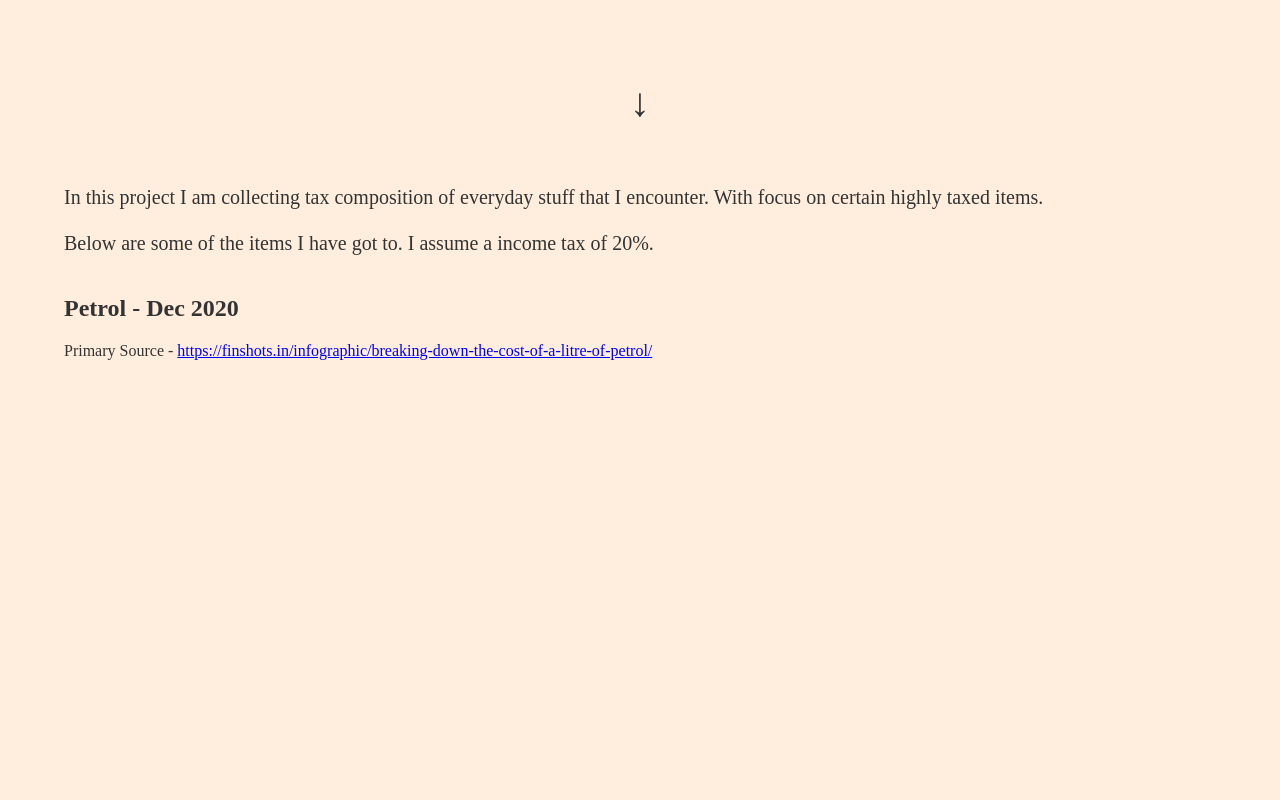
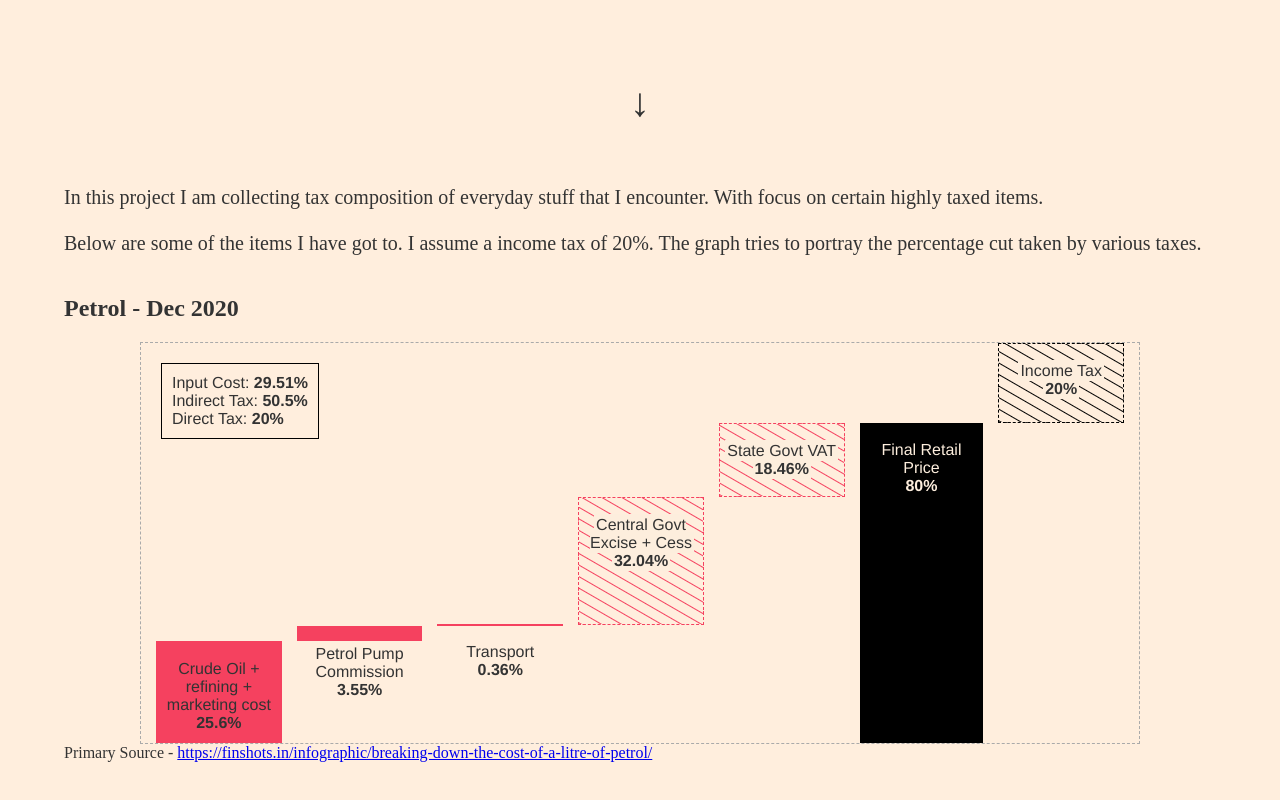
Before and after one commit to subu28/taxes, a plain HTML site: page index.html in a window 1280 px wide. Shown: the part 654-1454 px from the top of the page. Before the commit the page ends 1054 px from the top, so only its background shows below. Drawn offline with Linux system fonts and the light colour scheme.

Commit message:
add charts and petrol data

```diff
--- /dev/null
+++ b/chart.css
@@ -0,0 +1,63 @@
+chartdata {
+  display: none;
+}
+chart {
+  display: flex;
+  height: 402px;
+  width: 1000px;
+  border: 1px dashed #aaa;
+  margin: auto;
+  padding-left: 15px;
+  align-items: flex-end;
+  font-family: "Helvetica Neue", "HelveticaNeue-Light", "Helvetica Neue Light", "Roboto", "Roboto Light", sans-serif;
+  position: relative;
+}
+
+chart>.bars {
+  flex-basis: 0;
+  flex-grow: 1;
+  margin-right: 15px;
+  text-align: center;
+  padding: 0 5px;
+}
+
+chart>.bars>span.value {
+  font-weight: bold;
+}
+
+chart>.bars.cost {
+  border: 1px solid #f5415f;
+  background: #f5415f;
+}
+
+chart>.bars.indirect-tax {
+  background: repeating-linear-gradient(30deg, transparent, #f5415f 1px, transparent 2px, transparent 10px);
+  border: 1px dashed #f5415f;
+}
+
+chart>.bars.indirect-tax>span {
+  background: #fdeedd;
+  box-shadow: 0px 0px 0px 2px #fdeedd;
+}
+
+chart>.bars.retail {
+  background: #000000;
+  color: #fdeedd;
+}
+
+chart>.bars.direct-tax {
+  background: repeating-linear-gradient(30deg, transparent, #000000 1px, transparent 2px, transparent 10px);
+  border: 1px dashed #000000;
+}
+
+chart>.bars.direct-tax>span {
+  background: #fdeedd;
+  box-shadow: 0px 0px 0px 2px #fdeedd;
+}
+chart>.statbox {
+  position: absolute;
+  top: 20px;
+  left: 20px;
+  border: 1px solid #000000;
+  padding: 10px;
+}
--- /dev/null
+++ b/chart.js
@@ -0,0 +1,31 @@
+"use strict";
+
+const charts = document.querySelectorAll('chart');
+for (const chart of charts) {
+  const data = JSON.parse(chart.querySelector('chartdata').innerHTML);
+  let marginBottom = 0;
+  let input = 0;
+  let indirect = 0;
+  const direct = 20;
+  for (const datum of data) {
+    const div = document.createElement('div');
+    div.className = datum.type + " bars";
+    div.innerHTML = '<br><span>' + datum.head + '</span><br><span class="value">' + datum.value + '%</span>';
+    div.style.height = (datum.value * 4) + "px";
+    if (datum.type !== 'retail') {
+      div.style.marginBottom = (marginBottom * 4) + "px";
+      marginBottom = marginBottom + datum.value;
+    }
+    if (datum.type === 'cost') {
+      input = input + datum.value;
+    }
+    if (datum.type === 'indirect-tax') {
+      indirect = indirect + datum.value;
+    }
+    chart.append(div);
+  }
+  const div = document.createElement('div');
+  div.className = "statbox";
+  div.innerHTML = '<span> Input Cost: <strong>' + input + '%</strong></span><br><span> Indirect Tax: <strong>' + indirect + '%</strong></span><br><span>Direct Tax: <strong>' + direct + '%</strong></span>';
+  chart.append(div);
+}
--- a/index.html
+++ b/index.html
@@ -3,6 +3,8 @@
   <meta charset="UTF-8">
   <meta name="viewport" content="width=device-width, initial-scale=1.0">
   <link rel="stylesheet" href="style.css">
+  <link rel="stylesheet" href="chart.css">
+  <script defer src="/chart.js"></script>
   <title>Document</title>
 </head>
 <body>
@@ -14,11 +16,21 @@
   <section id="preface" class="preface">
     In this project I am collecting tax composition of everyday stuff that I encounter. With focus on certain highly taxed items.
     <br><br>
-    Below are some of the items I have got to. I assume a income tax of 20%.
+    Below are some of the items I have got to. I assume a income tax of 20%. The graph tries to portray the percentage cut taken by various taxes.
   </section>
   <section class="item">
     <h2>Petrol - Dec 2020</h2>
-    <!-- <img src=""> -->
+    <chart>
+      <chartData>
+        [{ "type": "cost", "head": "Crude Oil + refining + marketing cost", "value": 25.6 },
+         { "type": "cost", "head": "Petrol Pump Commission", "value": 3.55 },
+         { "type": "cost", "head": "Transport", "value": 0.36 },
+         { "type": "indirect-tax", "head": "Central Govt Excise + Cess", "value": 32.04 },
+         { "type": "indirect-tax", "head": "State Govt VAT", "value": 18.46 },
+         { "type": "retail", "head": "Final Retail Price", "value": 80 },
+         { "type": "direct-tax", "head": "Income Tax", "value": 20 }]
+      </chartData>
+    </chart>
     <span>Primary Source - <a target="_blank" href="https://finshots.in/infographic/breaking-down-the-cost-of-a-litre-of-petrol/">https://finshots.in/infographic/breaking-down-the-cost-of-a-litre-of-petrol/</a></span>
   </section>
 </body>
```
